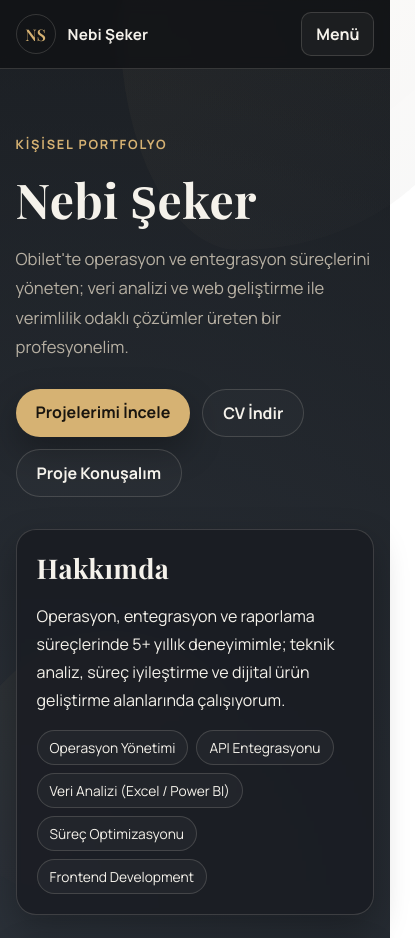
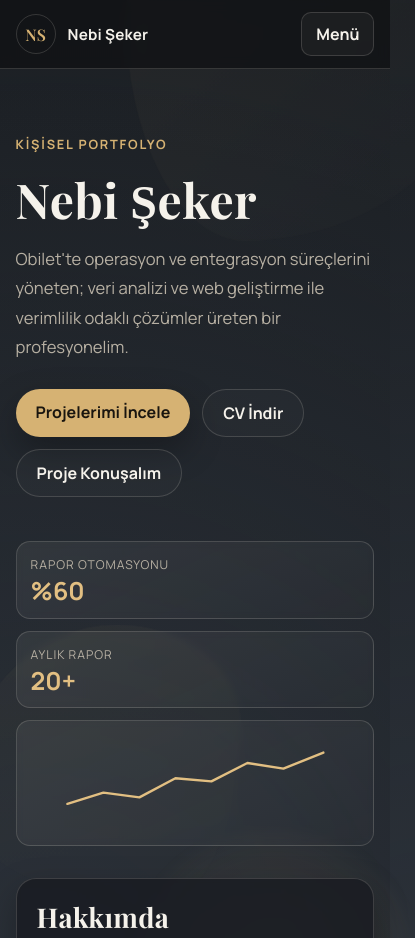
Before and after one commit to nebiseker-source/nebi-website, a plain HTML site: page index.html in a window 390 px wide. Shown: the top 938 px of the page, 415 px wide, since content can reach past the window. Drawn offline with nearby package versions, Linux system fonts and the light colour scheme.

Commit message:
Add premium motion and hero data visuals

```diff
--- a/index.html
+++ b/index.html
@@ -42,6 +42,7 @@
   <link rel="stylesheet" href="styles.css" />
 </head>
 <body>
+  <div class="cursor-glow" aria-hidden="true"></div>
   <div class="bg-shape bg-shape-a"></div>
   <div class="bg-shape bg-shape-b"></div>
 
@@ -72,6 +73,21 @@
         <a class="btn btn-primary" href="#projeler">Projelerimi İncele</a>
         <a class="btn btn-ghost" href="assets/Nebi-Seker-CV.pdf" target="_blank" rel="noreferrer">CV İndir</a>
         <a class="btn btn-ghost" href="#iletisim">Proje Konuşalım</a>
+      </div>
+      <div class="hero-metrics" aria-hidden="true">
+        <div class="metric-card">
+          <span class="metric-label">Rapor Otomasyonu</span>
+          <strong>%60</strong>
+        </div>
+        <div class="metric-card">
+          <span class="metric-label">Aylık Rapor</span>
+          <strong>20+</strong>
+        </div>
+        <div class="metric-chart">
+          <svg viewBox="0 0 320 120" role="img" aria-label="Performans trend grafiği">
+            <polyline points="0,86 45,72 90,78 135,54 180,58 225,35 270,42 320,22"></polyline>
+          </svg>
+        </div>
       </div>
     </section>
 
--- a/script.js
+++ b/script.js
@@ -20,6 +20,9 @@ if (menuToggle && menu) {
 
 const sections = document.querySelectorAll(".reveal");
 const reduceMotion = window.matchMedia("(prefers-reduced-motion: reduce)").matches;
+const cursorGlow = document.querySelector(".cursor-glow");
+const shapeA = document.querySelector(".bg-shape-a");
+const shapeB = document.querySelector(".bg-shape-b");
 
 if (reduceMotion || !("IntersectionObserver" in window)) {
   sections.forEach((section) => section.classList.add("show"));
@@ -38,3 +41,21 @@ if (reduceMotion || !("IntersectionObserver" in window)) {
 
   sections.forEach((section) => observer.observe(section));
 }
+
+if (!reduceMotion) {
+  window.addEventListener("mousemove", (event) => {
+    if (cursorGlow) {
+      cursorGlow.style.opacity = "1";
+      cursorGlow.style.left = `${event.clientX}px`;
+      cursorGlow.style.top = `${event.clientY}px`;
+    }
+
+    if (shapeA && shapeB) {
+      const offsetX = (event.clientX / window.innerWidth - 0.5) * 14;
+      const offsetY = (event.clientY / window.innerHeight - 0.5) * 14;
+
+      shapeA.style.transform = `translate(${offsetX}px, ${offsetY}px)`;
+      shapeB.style.transform = `translate(${-offsetX}px, ${-offsetY}px)`;
+    }
+  });
+}
--- a/styles.css
+++ b/styles.css
@@ -44,6 +44,19 @@ body {
   text-rendering: optimizeLegibility;
 }
 
+.cursor-glow {
+  position: fixed;
+  width: 280px;
+  height: 280px;
+  border-radius: 50%;
+  background: radial-gradient(circle, rgba(214, 178, 115, 0.2) 0%, rgba(214, 178, 115, 0) 68%);
+  pointer-events: none;
+  z-index: 0;
+  transform: translate(-50%, -50%);
+  opacity: 0;
+  transition: opacity 0.24s ease;
+}
+
 section[id] {
   scroll-margin-top: 110px;
 }
@@ -53,6 +66,7 @@ section[id] {
   z-index: -1;
   opacity: 0.2;
   pointer-events: none;
+  animation: floatBlob 12s ease-in-out infinite;
 }
 
 .bg-shape-a {
@@ -157,6 +171,20 @@ main {
   align-content: center;
   gap: var(--space-5);
   padding-bottom: var(--space-10);
+  position: relative;
+}
+
+.hero::after {
+  content: "";
+  position: absolute;
+  inset: auto -10% -28% auto;
+  width: min(560px, 70vw);
+  height: 260px;
+  border-radius: 50%;
+  background: radial-gradient(circle, rgba(214, 178, 115, 0.2), rgba(214, 178, 115, 0));
+  filter: blur(8px);
+  z-index: -1;
+  animation: pulseAura 7s ease-in-out infinite;
 }
 
 .kicker {
@@ -343,6 +371,62 @@ p:last-child {
   font-size: 0.86rem;
 }
 
+.hero-metrics {
+  margin-top: var(--space-6);
+  display: grid;
+  grid-template-columns: repeat(2, minmax(0, 1fr));
+  gap: var(--space-3);
+  max-width: 620px;
+}
+
+.metric-card,
+.metric-chart {
+  border: 1px solid var(--stroke);
+  border-radius: 14px;
+  background: linear-gradient(155deg, rgba(245, 242, 235, 0.07), rgba(245, 242, 235, 0.02));
+  padding: 14px;
+  backdrop-filter: blur(3px);
+}
+
+.metric-card {
+  display: grid;
+  gap: 6px;
+}
+
+.metric-label {
+  font-size: 0.76rem;
+  letter-spacing: 0.08em;
+  text-transform: uppercase;
+  color: var(--muted);
+}
+
+.metric-card strong {
+  font-size: 1.55rem;
+  color: var(--accent-strong);
+  line-height: 1;
+}
+
+.metric-chart {
+  grid-column: 1 / -1;
+}
+
+.metric-chart svg {
+  display: block;
+  width: 100%;
+  height: 96px;
+}
+
+.metric-chart polyline {
+  fill: none;
+  stroke: var(--accent-strong);
+  stroke-width: 3;
+  stroke-linecap: round;
+  stroke-linejoin: round;
+  stroke-dasharray: 540;
+  stroke-dashoffset: 540;
+  animation: drawLine 2.4s ease forwards 0.3s;
+}
+
 .resume-grid {
   display: grid;
   grid-template-columns: 1.3fr 1fr;
@@ -437,6 +521,10 @@ button:focus-visible,
   .resume-grid {
     grid-template-columns: 1fr;
   }
+
+  .hero-metrics {
+    max-width: 100%;
+  }
 }
 
 @media (max-width: 800px) {
@@ -499,6 +587,14 @@ button:focus-visible,
   .card-media {
     height: 96px;
   }
+
+  .hero-metrics {
+    grid-template-columns: 1fr;
+  }
+
+  .metric-chart {
+    grid-column: auto;
+  }
 }
 
 @media (prefers-reduced-motion: reduce) {
@@ -519,3 +615,31 @@ button:focus-visible,
     transform: none;
   }
 }
+
+@keyframes floatBlob {
+  0%,
+  100% {
+    transform: translateY(0) translateX(0);
+  }
+  50% {
+    transform: translateY(-10px) translateX(6px);
+  }
+}
+
+@keyframes drawLine {
+  to {
+    stroke-dashoffset: 0;
+  }
+}
+
+@keyframes pulseAura {
+  0%,
+  100% {
+    opacity: 0.38;
+    transform: scale(1);
+  }
+  50% {
+    opacity: 0.62;
+    transform: scale(1.06);
+  }
+}
```
